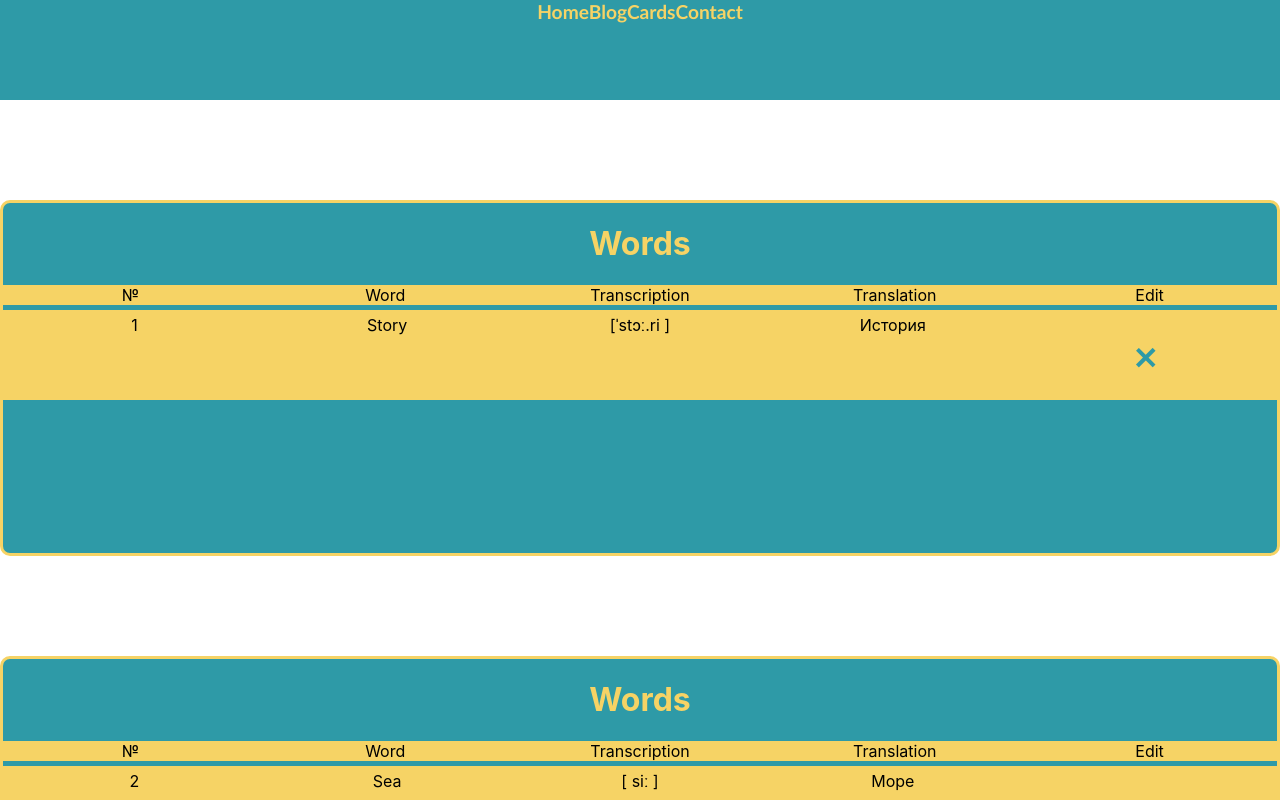
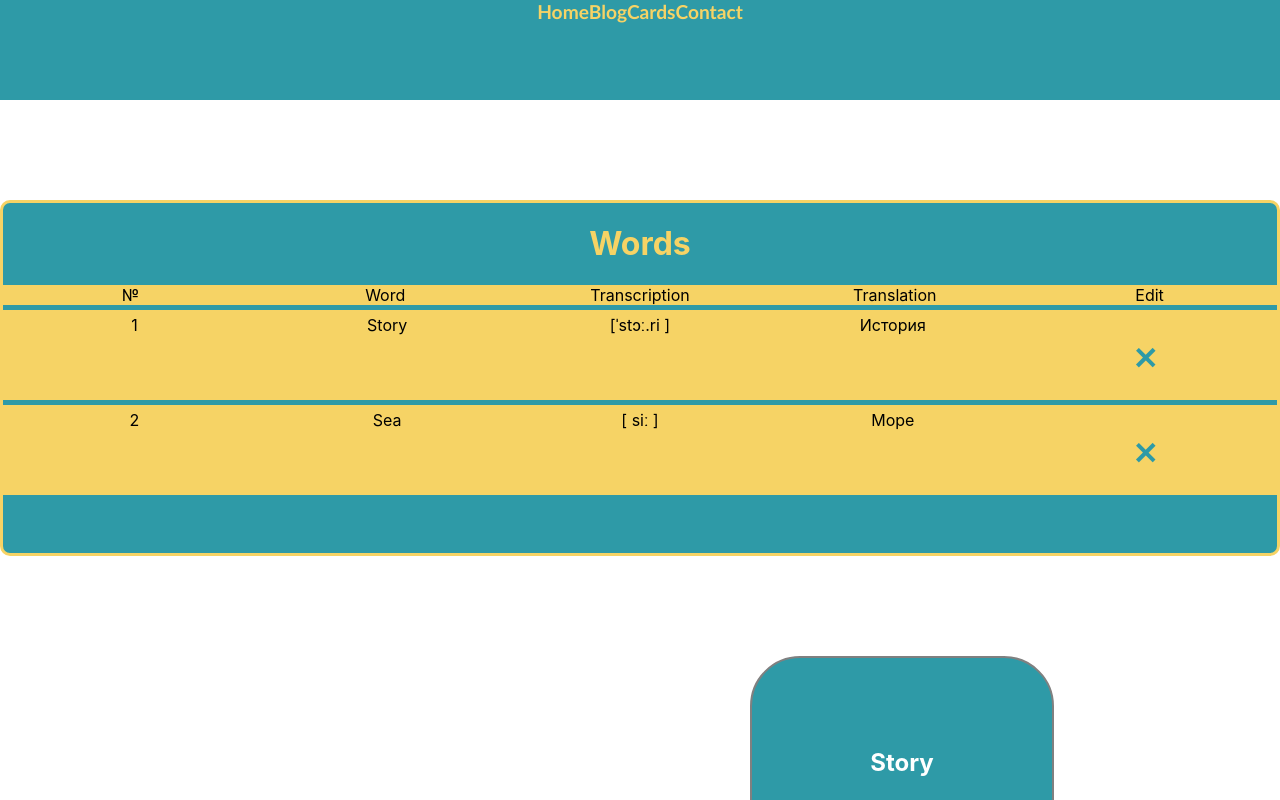
Before and after one commit to Milky-20/My-best-project, a React (Create React App) app: page / in a window 1280 px wide. Shown: the top 800 px of the page. Built offline with nearby package versions, Linux system fonts and the light colour scheme.

Commit message:
таблица

```diff
--- a/src/App.js
+++ b/src/App.js
@@ -4,40 +4,17 @@ import Card from './components/Card'
 import Footer from './components/Footer';
 import Header from './components/Header';
 import Main from './components/Main';
-// import cards from './components/Massiv';
-
-const cards = [
-  {
-    number: "1",
-    name: "Story",
-    transcription: "ˈstɔː.ri ",
-    trunslate: "История",
-  },
-  {
-    number: "2",
-    name: "Sea",
-    transcription: " siː ",
-    trunslate: "Море",
-  }
-]
+import cards from './components/Massiv';
 
 function App() {
   return (
     <div className="App">
       <Header/>
-      {
-        cards.map((itemi) =>
-        <Main
-        number = {itemi.number}
-        name = {itemi.name}
-        transcription = {itemi.transcription}
-        trunslate = {itemi.trunslate}
-        />
-        )
-      }
+      <Main/>
    {
-    cards.map((cardi) =>
+    cards.map((cardi, i) =>
     <Card
+    key = {i}
     name = {cardi.name}
     transcription = {cardi.transcription}
     trunslate = {cardi.trunslate}
--- /dev/null
+++ b/src/components/List.jsx
@@ -0,0 +1,15 @@
+import '../style/main.css'
+
+function List(props){
+    return(
+        <div className='card__item'>
+        <span>{props.number}</span>
+        <span>{props.name}</span>
+        <span>[{props.transcription}]</span>
+        <span>{props.trunslate}</span>
+        <div className="cl-btn-7"></div>
+        </div>
+    )
+}
+
+export default List;
--- a/src/components/Main.jsx
+++ b/src/components/Main.jsx
@@ -1,24 +1,13 @@
 import '../style/main.css'
+import cards from './Massiv';
+import List from './List';
 
 function Main(props){
     return(
 <div className="list">
 <div className="cards">
 <h1 className="admin__title">Words</h1>
-    {/* <form className="admin" onsubmit ="return false;">
-    <input type="text" id="newNameСompany" placeholder="название" class="admin__input"/>
-        <input type="text" id="newLogoСompany" placeholder="URL логотипа" class="admin__input"/>
-        <input type="text" id="newPay" placeholder="стоимость" class="admin__input"/>
-        <select name="currency" id="newCurrency" className="admin__select">
-          <option value="ruble" class="admin__option">₽</option>
-          <option value="dollar" class="admin__option">$</option>
-        </select>
-        <select name="type" class="admin__select" id="type">
-          <option value="Russia" class="admin__option">Русская</option>
-          <option value="other" class="admin__option">Иностранная</option>
-        </select>
-        <button class="admin__button">Добавить</button>
-    </form> */}
+
     <div class="card__list">
         <div class="card__menu">
           <span class="card__text">№</span>
@@ -29,29 +18,22 @@ function Main(props){
         </div>
         </div>
 
-        <div className='card__item'>
-        <span>{props.number}</span>
-        <span>{props.name}</span>
-        <span>[{props.transcription}]</span>
-        <span>{props.trunslate}</span>
-        <div className="cl-btn-7"></div>
+        <div>
+        {
+        cards.map((itemi) =>
+        <List
+        number = {itemi.number}
+        name = {itemi.name}
+        transcription = {itemi.transcription}
+        trunslate = {itemi.trunslate}
+        />
+        )
+      }
         </div>
 </div>
 </div>
     )
 }
 
-// function List(props){
-//   return(
-// <div className='card__item'>
-//         <span>{props.number}</span>
-//         <span>{props.name}</span>
-//         <span>[{props.transcription}]</span>
-//         <span>{props.trunslate}</span>
-//         <div className="cl-btn-7"></div>
-//         </div>
-//   )
-// }
 
 export default Main;
-// export default List;
--- a/src/components/Massiv.js
+++ b/src/components/Massiv.js
@@ -1,7 +1,16 @@
 const cards = [
-    {
-      name: "Stork",
-      transcription: "Сторк",
-      trunslate: "Аист",
-    }
-  ]
+  {
+    number: "1",
+    name: "Story",
+    transcription: "ˈstɔː.ri ",
+    trunslate: "История",
+  },
+  {
+    number: "2",
+    name: "Sea",
+    transcription: " siː ",
+    trunslate: "Море",
+  }
+]
+
+  export default cards;
```
